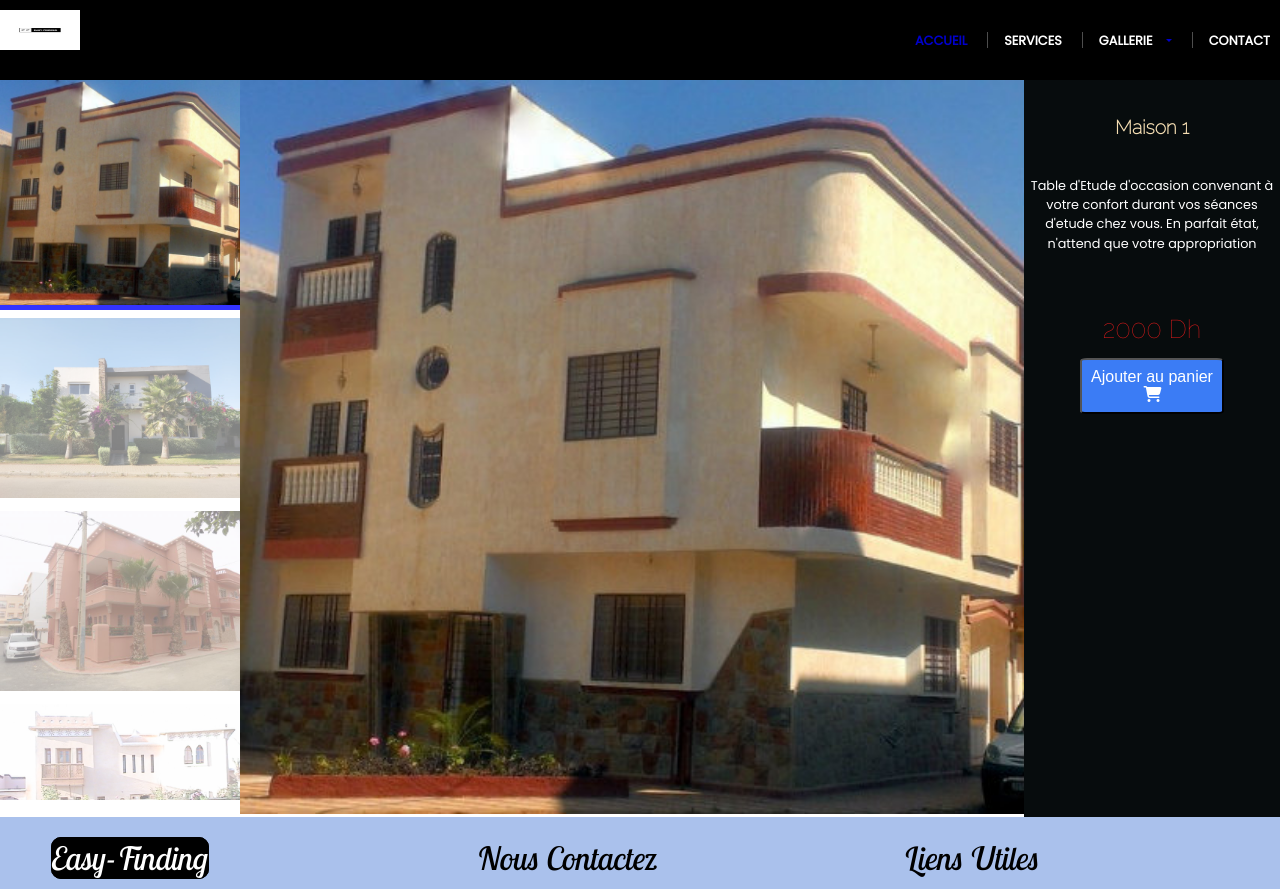
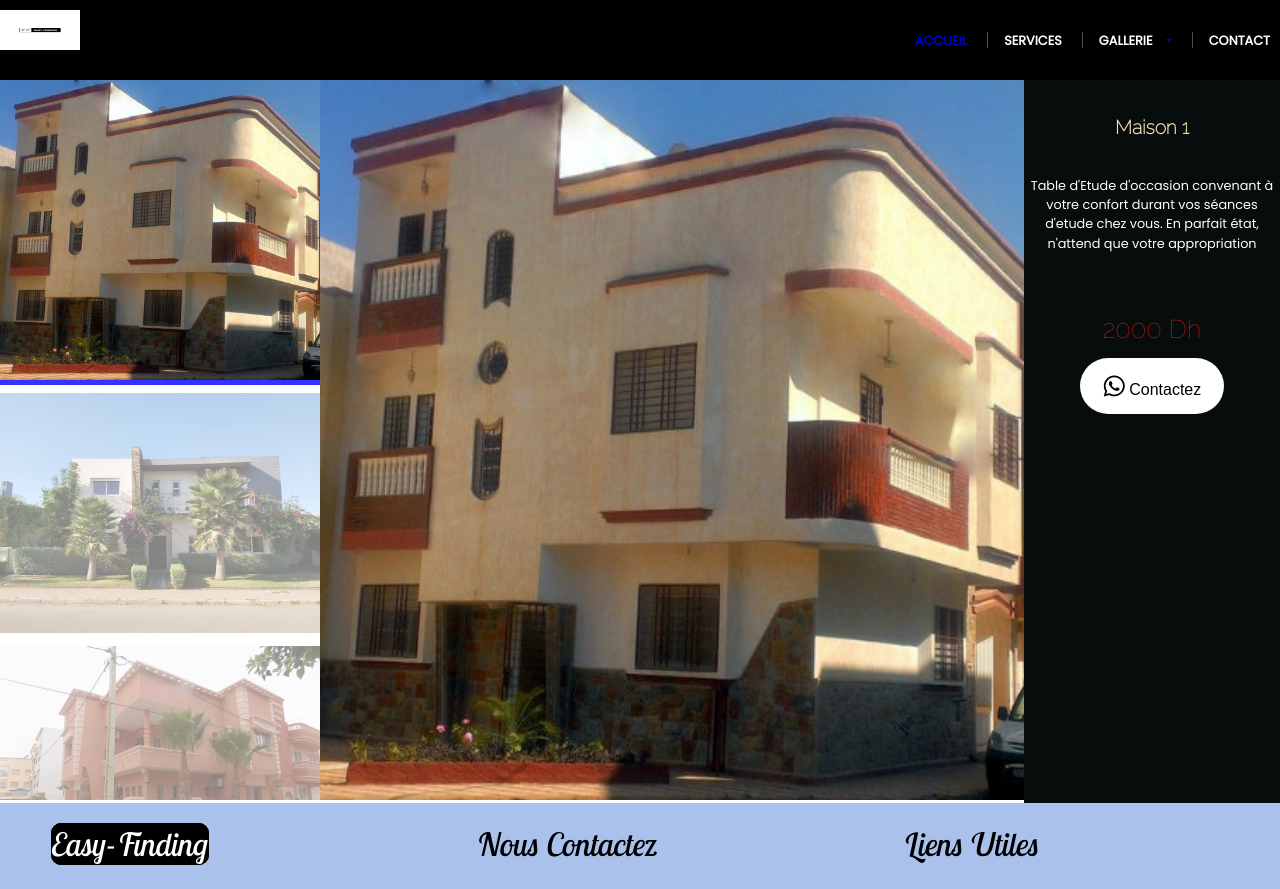
Before and after one commit to Kobanka/Kobanka.github.io, a plain HTML site: page _site/gallery/index.html in a window 1280 px wide. Shown: the top 889 px of the page. Drawn offline with Linux system fonts and the light colour scheme.

Commit message:
Make more convenient

```diff
--- a/_site/css/main.css
+++ b/_site/css/main.css
@@ -51,6 +51,21 @@ a img {
   box-shadow: 0 0 0 30px #000 inset;
   padding: 0 30px;
 } */
+html::-webkit-scrollbar {
+  width: 5px;
+}
+html::-webkit-scrollbar-thumb{
+  background-color: #3b7cf5;
+}
+html::-webkit-scrollbar-track{
+  background-color: #000;
+}
+
+html{
+  scroll-behavior: smooth;
+  scrollbar-width: 2.5px;
+  scrollbar-color: #3b7cf5 #000;
+}
 body {
   display: flex;
   flex-direction: column;
@@ -530,8 +545,8 @@ section .heading{
 
 /* FOOTER STYLES */
 .place{
-    display: flex;
-    width: fit-content;
+  display: flex;
+  width: fit-content;
 }
 .footer {
   background-color: #aac1ec;
@@ -575,6 +590,10 @@ section .heading{
   color: #3b7cf5;
   font-size: 1.5em;
 }
+.symb2{
+  font-size: 1.5em;
+}
+
 .contact .cntc-elmt p{
   margin-left: 1.5em;
   font-family: 'Ubuntu', sans-serif;
@@ -635,7 +654,7 @@ section .heading{
   flex: 1;
 }
 .col-three .col-nav{
-  flex: 0 1 15em;
+  flex: 0 1 20em;
 }
 .col-three .col-content{
   flex: 1 1 0;
@@ -644,9 +663,26 @@ section .heading{
   flex: 0 1 20em;
 }
 /* Gallery Styles */
+.gallery-thumbs::-webkit-scrollbar {
+  width: 5px;
+}
+.gallery-thumbs::-webkit-scrollbar-thumb{
+  background-color: #3b7cf5;
+}
+.gallery-thumbs::-webkit-scrollbar-track{
+  background-color: #000;
+}
+.gallery-thumbs{
+  scroll-behavior: smooth;
+  scrollbar-width: 2.5px;
+  scrollbar-color: #3b7cf5 #000;
+}
 .gallery-thumbs {
   height: 90vh;
   overflow: scroll;
+}
+.col-content img{
+  height: 90vh;
 }
 .gallery-thumbs > div {
   cursor: pointer;
@@ -698,14 +734,21 @@ section .heading{
 }
 .gallery-info button{
   /* outline: none; */
-  border-radius: 5%;
+  border-radius: 10em;
   height: 3.5em;
   width: 9em;
-  background: #3b7cf5;
-  color: #fff;
+  background: #fff;
+  color: #000;
   font-size: 1.25em;
   cursor: pointer;
   margin: .5em 0;
+  border: none;
+  transition: all 0.5s ease-in-out;
+}
+.gallery-info button:hover,
+.gallery-info button:active{
+  background-color: #3b7cf5;
+  color: #fff;
 }
 .gallery .achat{
   text-align: center;
@@ -898,17 +941,21 @@ section .heading{
   } */
 
   /* GALLERY STYLES */
-  .gallery {
+  .col-three {
     flex-direction: column;
+    max-width: fit-content;
   }
   .gallery .col {
     padding: 1em;
+  }
+  .gallery-thumbs::-webkit-scrollbar {
+    height: 2.5px;
   }
   .gallery .gallery-thumbs {
     flex: 1;
     height: auto;
     white-space: nowrap;
-    width: 100vw;
+    width: 93.2vw;
     overflow: scroll;
   }
   .gallery-thumbs > div {
--- a/_site/gallery/index.html
+++ b/_site/gallery/index.html
@@ -110,7 +110,7 @@
         <p class="description">Table d'Etude d'occasion convenant à votre confort durant vos séances d'etude chez vous. En parfait état, n'attend que votre appropriation</p>
         <div class="achat">
             <h2 class="prix">2000 Dh</h2>
-            <a href="#"><button>Ajouter au panier<i class="fas fa-shopping-cart"></i></button></a>
+            <a href="https://wa.me/+226 51929890"><button><i class="fa brands fa-whatsapp symb2"></i>&nbsp;Contactez</button></a>
         </div>
     </div>
 </div>
--- a/css/main.css
+++ b/css/main.css
@@ -51,6 +51,21 @@ a img {
   box-shadow: 0 0 0 30px #000 inset;
   padding: 0 30px;
 } */
+html::-webkit-scrollbar {
+  width: 5px;
+}
+html::-webkit-scrollbar-thumb{
+  background-color: #3b7cf5;
+}
+html::-webkit-scrollbar-track{
+  background-color: #000;
+}
+
+html{
+  scroll-behavior: smooth;
+  scrollbar-width: 2.5px;
+  scrollbar-color: #3b7cf5 #000;
+}
 body {
   display: flex;
   flex-direction: column;
@@ -530,8 +545,8 @@ section .heading{
 
 /* FOOTER STYLES */
 .place{
-    display: flex;
-    width: fit-content;
+  display: flex;
+  width: fit-content;
 }
 .footer {
   background-color: #aac1ec;
@@ -575,6 +590,10 @@ section .heading{
   color: #3b7cf5;
   font-size: 1.5em;
 }
+.symb2{
+  font-size: 1.5em;
+}
+
 .contact .cntc-elmt p{
   margin-left: 1.5em;
   font-family: 'Ubuntu', sans-serif;
@@ -635,7 +654,7 @@ section .heading{
   flex: 1;
 }
 .col-three .col-nav{
-  flex: 0 1 15em;
+  flex: 0 1 20em;
 }
 .col-three .col-content{
   flex: 1 1 0;
@@ -644,9 +663,26 @@ section .heading{
   flex: 0 1 20em;
 }
 /* Gallery Styles */
+.gallery-thumbs::-webkit-scrollbar {
+  width: 5px;
+}
+.gallery-thumbs::-webkit-scrollbar-thumb{
+  background-color: #3b7cf5;
+}
+.gallery-thumbs::-webkit-scrollbar-track{
+  background-color: #000;
+}
+.gallery-thumbs{
+  scroll-behavior: smooth;
+  scrollbar-width: 2.5px;
+  scrollbar-color: #3b7cf5 #000;
+}
 .gallery-thumbs {
   height: 90vh;
   overflow: scroll;
+}
+.col-content img{
+  height: 90vh;
 }
 .gallery-thumbs > div {
   cursor: pointer;
@@ -698,14 +734,21 @@ section .heading{
 }
 .gallery-info button{
   /* outline: none; */
-  border-radius: 5%;
+  border-radius: 10em;
   height: 3.5em;
   width: 9em;
-  background: #3b7cf5;
-  color: #fff;
+  background: #fff;
+  color: #000;
   font-size: 1.25em;
   cursor: pointer;
   margin: .5em 0;
+  border: none;
+  transition: all 0.5s ease-in-out;
+}
+.gallery-info button:hover,
+.gallery-info button:active{
+  background-color: #3b7cf5;
+  color: #fff;
 }
 .gallery .achat{
   text-align: center;
@@ -898,17 +941,21 @@ section .heading{
   } */
 
   /* GALLERY STYLES */
-  .gallery {
+  .col-three {
     flex-direction: column;
+    max-width: fit-content;
   }
   .gallery .col {
     padding: 1em;
+  }
+  .gallery-thumbs::-webkit-scrollbar {
+    height: 2.5px;
   }
   .gallery .gallery-thumbs {
     flex: 1;
     height: auto;
     white-space: nowrap;
-    width: 100vw;
+    width: 93.2vw;
     overflow: scroll;
   }
   .gallery-thumbs > div {
```
Also changed, not shown: _site/gallery/article.html (+1 -1 lines), _site/gallery/service.html (+1 -1 lines), gallery/article.html (+1 -1 lines), gallery/index.html (+1 -1 lines), gallery/service.html (+1 -1 lines).
